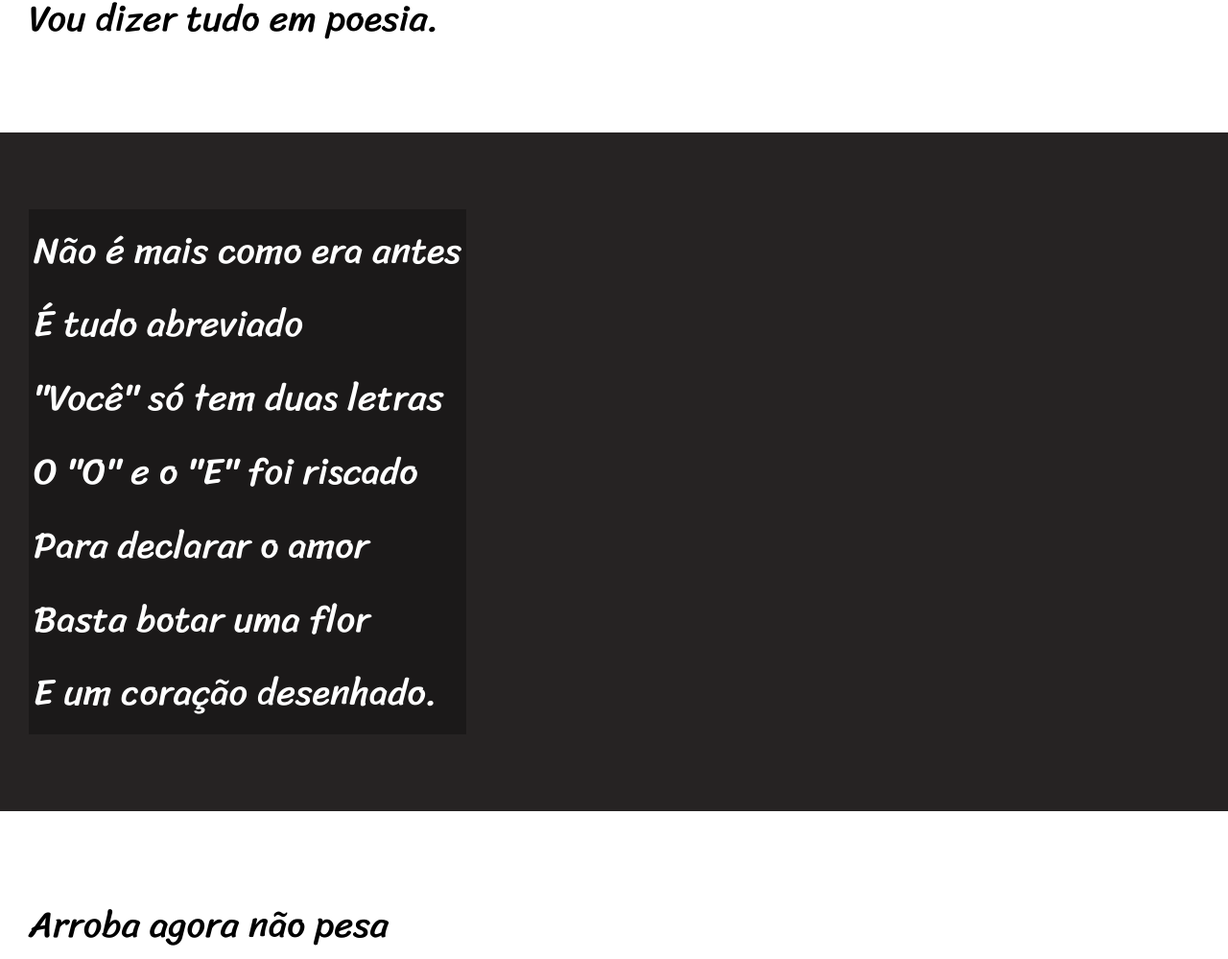
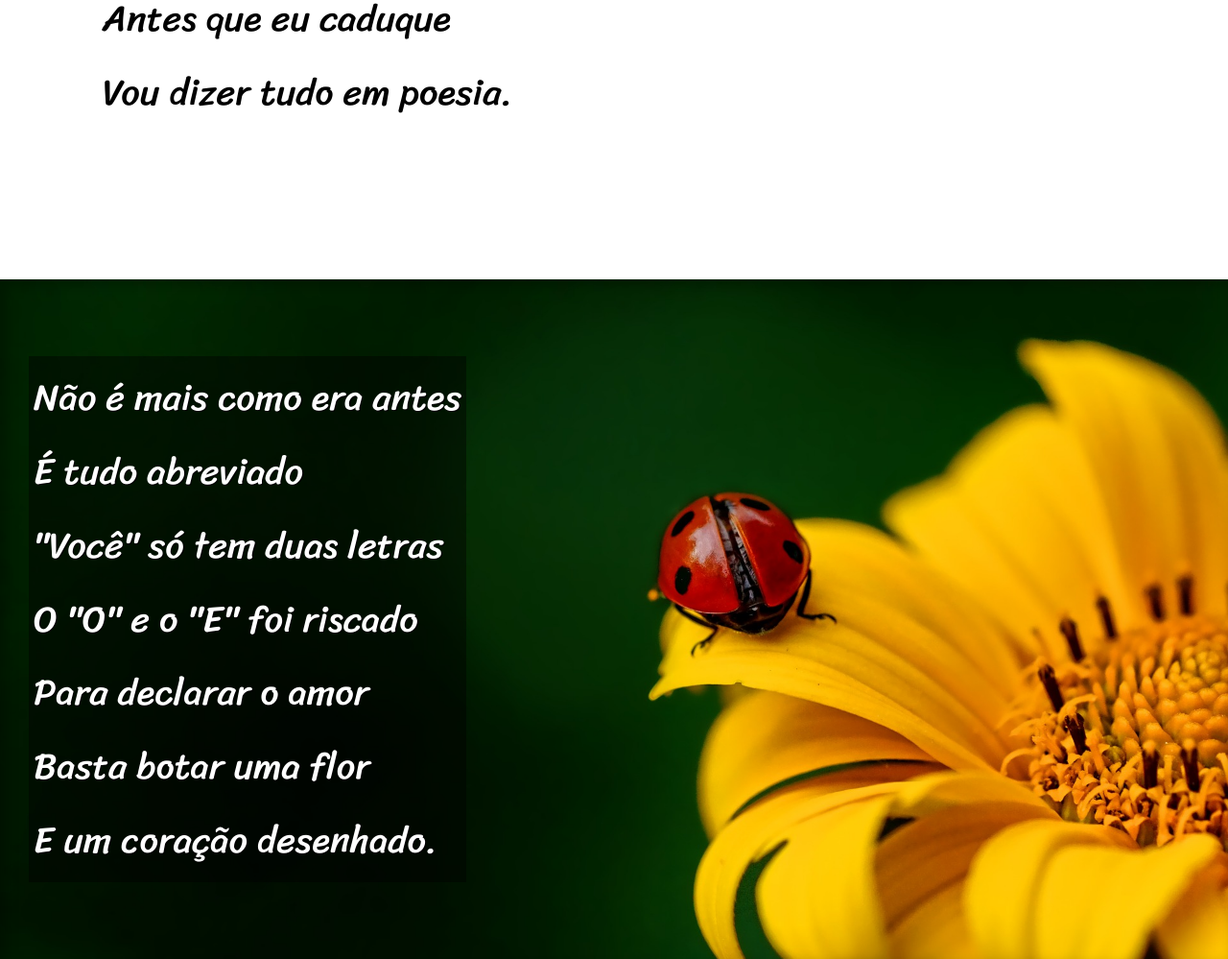
Before and after one commit to Epopeico/projeto-site-cordel, a plain HTML site: page index.html in a window 1280 px wide. Shown: the part 870-1869 px from the top of the page at 96% size. Drawn offline with Linux system fonts and the light colour scheme.

Commit message:
finalizado

```diff
--- a/estilo/style.css
+++ b/estilo/style.css
@@ -54,6 +54,10 @@ section {
     font-size: 3vw;
 }
 
+main > section > p {
+    padding: 2em;
+}
+
 main > section.normal {
     background-color: white;
     color: black;
@@ -63,12 +67,28 @@ main > section.normal {
 main > section.imagem {
     background-color: rgb(38, 35, 35);
     color: white;
+    box-shadow:  inset 6px 6px 13px rgba(0, 0, 0, 0.265);
+    background-size: cover;
+    background-attachment: fixed;
 }
 
 section.imagem > p {
-    background-color: rgba(0, 0, 0, 0.282);
+    background-color: rgba(0, 0, 0, 0.435);
     display: inline-block;
     padding: 5px;
+    text-shadow: 1px 1px 0px black;
+}
+
+
+main > section#img01 {
+    background-image: url("/imagens/background001.jpg");
+    background-position: right center;
+
+}
+
+main > section#img02 {
+    background-image: url("/imagens/background002.jpg");
+    background-position: right center;
 
 }
 
--- a/index.html
+++ b/index.html
@@ -28,7 +28,7 @@
                 </p>
         </section>
 
-        <section class="imagem">
+        <section class="imagem" id="img01">
                 <p>
                     Não é mais como era antes <br>
                     É tudo abreviado <br>
@@ -61,7 +61,7 @@
                 </p>
         </section>
 
-        <section class="imagem">
+        <section class="imagem" id="img02">
                 <p>
                     Tenho saudade das cartas <br>
                     Escritas com a própria mão <br>
```
